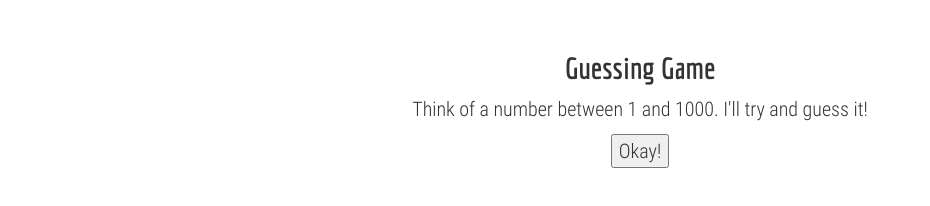
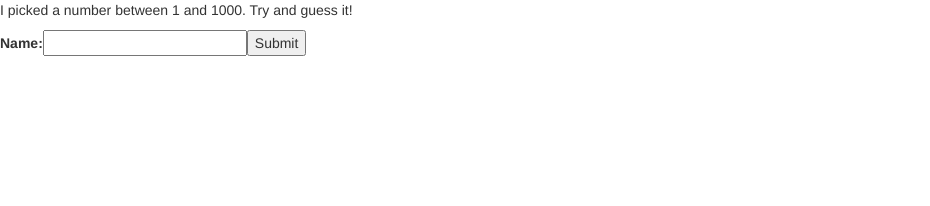
Before and after one commit to gjdanis/guessing-game, a React app: page / in a window 1280 px wide. Shown: the whole page, without its empty margins (0-930 px from the left). Built offline with nearby package versions, Linux system fonts and the light colour scheme.

Commit message:
Start building out the Human game

```diff
--- a/src/components/App.js
+++ b/src/components/App.js
@@ -1,6 +1,7 @@
 import React, { Component } from 'react';
 import AI from './AI';
-import AIGame from './AIGame';
+import VersusAIComponent from './VersusAIComponent';
+import VersusHumanComponent from './VersusHumanComponent';
 
 const MIN_NUMBER = 1;
 const MAX_NUMBER = 1000;
@@ -34,6 +35,9 @@ class App extends Component {
   }
 
   render() {
+
+    return <VersusHumanComponent />
+
     const { isWinner, isStarted, isAIPlaying } = this.state;
 
     if (!this.state.isStarted) {
@@ -59,8 +63,9 @@ class App extends Component {
     }
 
     if (isAIPlaying) {
-      return <AIGame ai={this.ai} onNewGuess={this.onNewGuess} />
+      return <VersusAIComponent ai={this.ai} onNewGuess={this.onNewGuess} />
     }
+
   }
 }
 
--- a/src/components/AIGame.js
+++ b/src/components/VersusAIComponent.js
@@ -1,6 +1,6 @@
 import React, { Component } from 'react';
 
-export default class AIGame extends Component {
+export default class VersusAIComponent extends Component {
   constructor(props) {
     super(props);
     this.ai = props.ai;
--- /dev/null
+++ b/src/components/VersusHumanComponent.js
@@ -0,0 +1,72 @@
+import React, { Component } from 'react';
+
+export default class VersusHumanComponent extends Component {
+  constructor(props) {
+    super(props);
+    this.state = { guesses: [], currentGuess: '' };
+    this.chosenNumber = 100;
+    this.maxGuesses = 10;
+  }
+
+  lastGuess = () => this.state.guesses.length === 0 ? null : this.state.guesses.slice(-1)[0];
+
+  isGameOver = () => {
+    return this.lastGuess() === this.chosenNumber ||
+      this.state.guesses.length === this.maxGuesses;
+  }
+
+  onSubmitGuess = (e) => {
+    this.setState({
+      guesses: this.state.guesses.concat(this.state.currentGuess),
+      currentGuess: ''
+    });
+
+    e.preventDefault();
+  }
+
+  onGuessChanged = (e) => {
+    this.setState({ currentGuess: e.target.value });
+  }
+
+  getHintText() {
+    if (this.lastGuess() === null || this.isGameOver()) {
+      return null;
+    }
+
+    console.log(this.lastGuess());
+    console.log(this.isGameOver());
+
+    if ((this.chosenNumber - this.lastGuess()) > 0) {
+      return 'Hint: My number is bigger than your last guess';
+    }
+
+    return 'Hint: My number is smaller than your last guess';
+  }
+
+  render() {
+    const hint = this.getHintText();
+
+    return (
+      <div>
+        <p>I picked a number between 1 and 1000. Try and guess it!</p>
+        { hint }
+        <ul reversed>
+          {
+            this.state.guesses.map((guess, index) =>
+              <li key={index}>
+                You guessed: {guess}
+              </li>
+            )
+          }
+        </ul>
+        <form onSubmit={this.onSubmitGuess}>
+          <label>
+            Name:
+            <input type="text" value={this.state.currentGuess} onChange={this.onGuessChanged} />
+          </label>
+          <input type="submit" value="Submit" />
+        </form>
+      </div>
+    );
+  }
+}
--- a/src/index.css
+++ b/src/index.css
@@ -10,7 +10,7 @@
   font-weight: 800;
 }
 
-body {
+body, ul, li {
   text-align: center;
   font-size: 20px;
   padding: 2.5%;
--- a/src/index.js
+++ b/src/index.js
@@ -1,6 +1,6 @@
 import React from 'react';
 import ReactDOM from 'react-dom';
 import App from './components/App';
-import './index.css';
+//import './index.css';
 
 ReactDOM.render(<App />, document.getElementById('root'));
```
